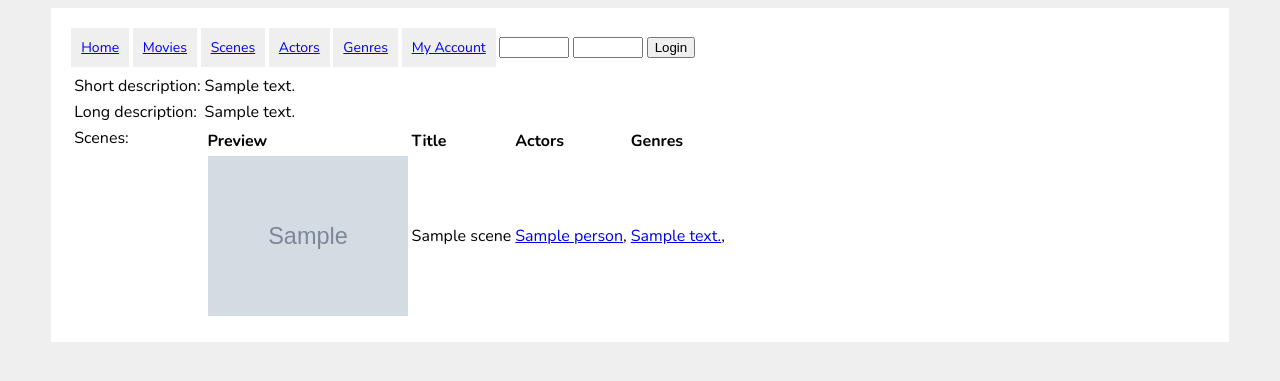
After one commit to CMon/pyFilmDb, a Django app: template genres/templates/genre/genreDetail.html in a window 1280 px wide. The commit adds this page. Shown: the top 381 px of the page. Run offline with Django 3.2, Linux system fonts and the light colour scheme; the template is opened without the code that fills it: most values are stand-ins (such as "Sample title", 1, 10 or a date in 2020); grey boxes marked "Sample" are stand-in pictures; some libraries are stand-ins or nearby versions.

Commit message:
added complete genre stuff

```diff
--- a/genres/admin.py
+++ b/genres/admin.py
@@ -1,4 +1,7 @@
 from genres.models import Genre
 from django.contrib import admin
 
-admin.site.register(Genre)
+class GenreAdmin(admin.ModelAdmin):
+    prepopulated_fields = {"slug": ("shortDescription",)}
+
+admin.site.register(Genre, GenreAdmin)
--- a/genres/models.py
+++ b/genres/models.py
@@ -1,10 +1,10 @@
 from django.db import models
 
 class Genre(models.Model):
-    shortDescription = models.CharField(max_length=50)
+    shortDescription = models.CharField(max_length=50, unique=True, blank=False, null=False)
+    slug             = models.SlugField(max_length=50)
     longDescription  = models.TextField(blank=True, null=True)
     scenes           = models.ManyToManyField('movies.Scene', blank=True, null=True)
-    movies           = models.ManyToManyField('movies.Movie', blank=True, null=True)
 
     def __unicode__(self):
         return self.shortDescription
--- /dev/null
+++ b/genres/templates/genre/genreDetail.html
@@ -0,0 +1,16 @@
+{% extends "base.html" %}
+
+{% block title %}{{ genre.shortDescription }}{% endblock %}
+
+{% block content %}
+    <table class="sceneDetail">
+        <tr><td>Short description:</td><td>{{ genre.shortDescription }}</td></tr>
+        <tr><td>Long description:</td><td>{{ genre.longDescription }}</td></tr>
+        <tr>
+            <td valign="top">Scenes:</td>
+            <td>
+                {% include "scene/_sceneListTable.html" with scenes=scenes %}
+            </td>
+        </tr>
+    </table>
+{% endblock %}
--- a/movies/templates/movie/movieDetail.html
+++ b/movies/templates/movie/movieDetail.html
@@ -64,7 +64,7 @@
         <td>
             {% if movie.genres %}
                 {% for genre in movie.genres %}
-                    <a href="/genre/{{ genre.shortDescription }}/">{{ genre.shortDescription }}</a>,
+                    <a href="/genres/{{ genre.slug }}/">{{ genre.shortDescription }}</a>,
                 {% endfor %}
             {% else %}
             -
--- a/movies/templates/scene/_sceneListTable.html
+++ b/movies/templates/scene/_sceneListTable.html
@@ -31,7 +31,7 @@
                 <td class="genres">
                     {% if scene.genres %}
                         {% for genre in scene.genres %}
-                            <a href="/genre/{{ genre.shortDescription }}/">{{ genre.shortDescription }}</a>,
+                            <a href="/genres/{{ genre.slug }}/">{{ genre.shortDescription }}</a>,
                         {% endfor %}
                     {% else %}
                         -
--- a/movies/templates/scene/sceneDetail.html
+++ b/movies/templates/scene/sceneDetail.html
@@ -51,7 +51,7 @@
             <td>
                 {% if scene.genres %}
                     {% for genre in scene.genres %}
-                        <a href="/genre/{{ genre.shortDescription }}/">{{ genre.shortDescription }}</a>,
+                        <a href="/genres/{{ genre.slug }}/">{{ genre.shortDescription }}</a>,
                     {% endfor %}
                 {% else %}
                     -
--- a/movies/views.py
+++ b/movies/views.py
@@ -50,7 +50,7 @@ def __enhanceSceneObject(scene, user):
         scene.supportedFormat = __isSupportedPlaybackFormat(scene)
     return scene, scene.duration
 
-def __enhanceScenesList(scenes, user):
+def enhanceScenesList(scenes, user):
     durationOfAllScenes = 0
     for scene in scenes:
         scene, duration = __enhanceSceneObject(scene, user)
@@ -72,7 +72,7 @@ def detail(request, slug):
     movie.directors = directors
     movie.studio = "STUDIOTODO"
     movie.actors = Actor.objects.filter(Q(scenes__in=scenes) | Q(movies=movie)).distinct()
-    movie.genres = Genre.objects.filter(Q(scenes__in=scenes) | Q(movies=movie)).distinct()
+    movie.genres = Genre.objects.filter(scenes__in=scenes).distinct()
     movie.duration = __secondsToDurationString(durationInSeconds)
 
     context = RequestContext(request, {
--- a/templates/base.html
+++ b/templates/base.html
@@ -13,7 +13,7 @@
         background-color: #EFEFEF;
         }
         #container {
-            width:  780px;
+            width:  90%;
             margin: 0 auto;
             background-color: #FFF;
             padding: 20px;
@@ -55,6 +55,7 @@
             <li><a href="{% url movie_index %}">Movies</a></li>
             <li><a href="{% url sceneList %}">Scenes</a></li>
             <li><a href="{% url actors %}">Actors</a></li>
+            <li><a href="{% url genres %}">Genres</a></li>
             <li><a href="{% url user_index %}">My Account</a></li>
             {% if not user.is_authenticated %}
                 <li>
--- a/urls.py
+++ b/urls.py
@@ -39,6 +39,11 @@ urlpatterns += patterns('actors.views',
     url(r'^actors/(?P<slug>.*)/$',          'detail', name='actor_detail'),
 )
 
+urlpatterns += patterns('genres.views',
+    url(r'^genres/$',                       'genres', name='genres'),
+    url(r'^genres/(?P<slug>.*)/$',          'detail', name='genre_detail'),
+)
+
 if settings.DEBUG:
     urlpatterns += static(settings.MEDIA_URL, 'django.views.static.serve', document_root=settings.MEDIA_ROOT)
     urlpatterns += static(settings.STATIC_URL, 'django.contrib.staticfiles.views.serve', document_root=settings.STATIC_ROOT)
```
Also changed, not shown: genres/templates/genre/genreList.html (added, +13 -0 lines), genres/views.py (+27 -1 lines).
